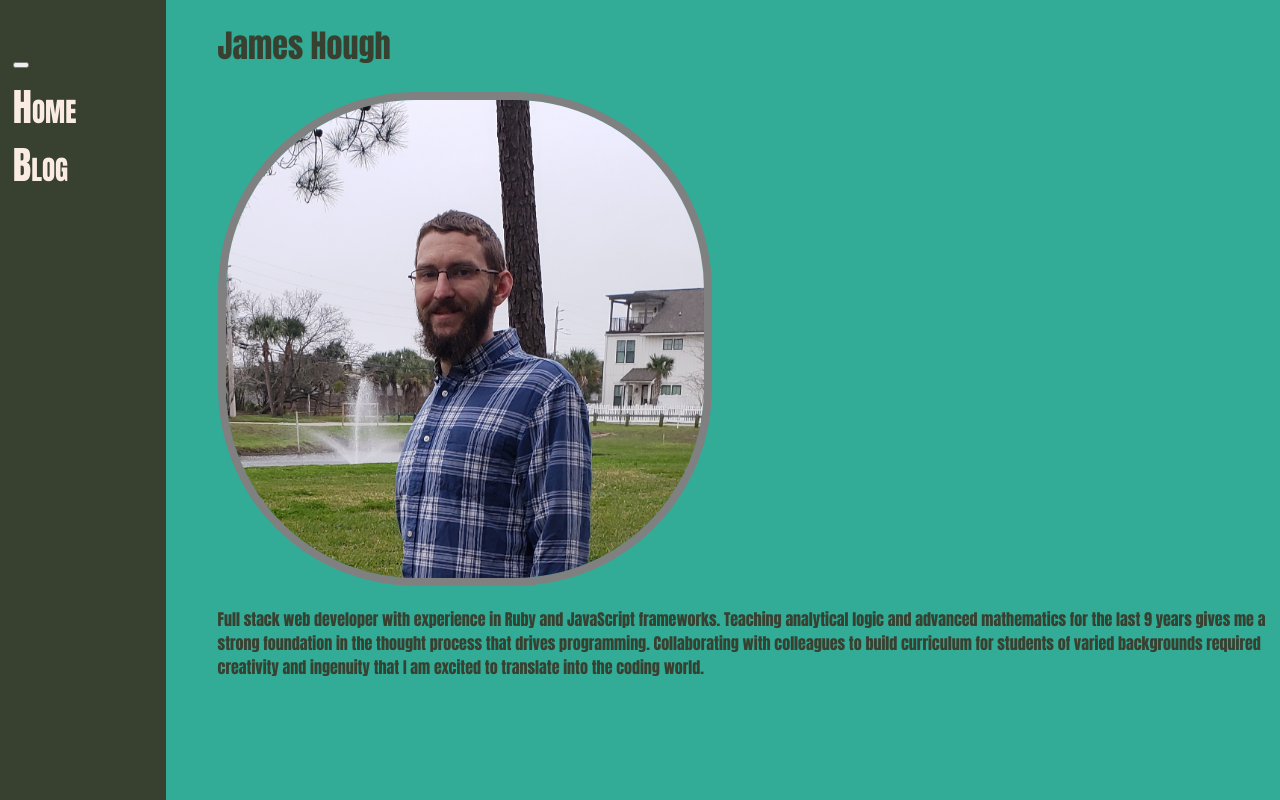
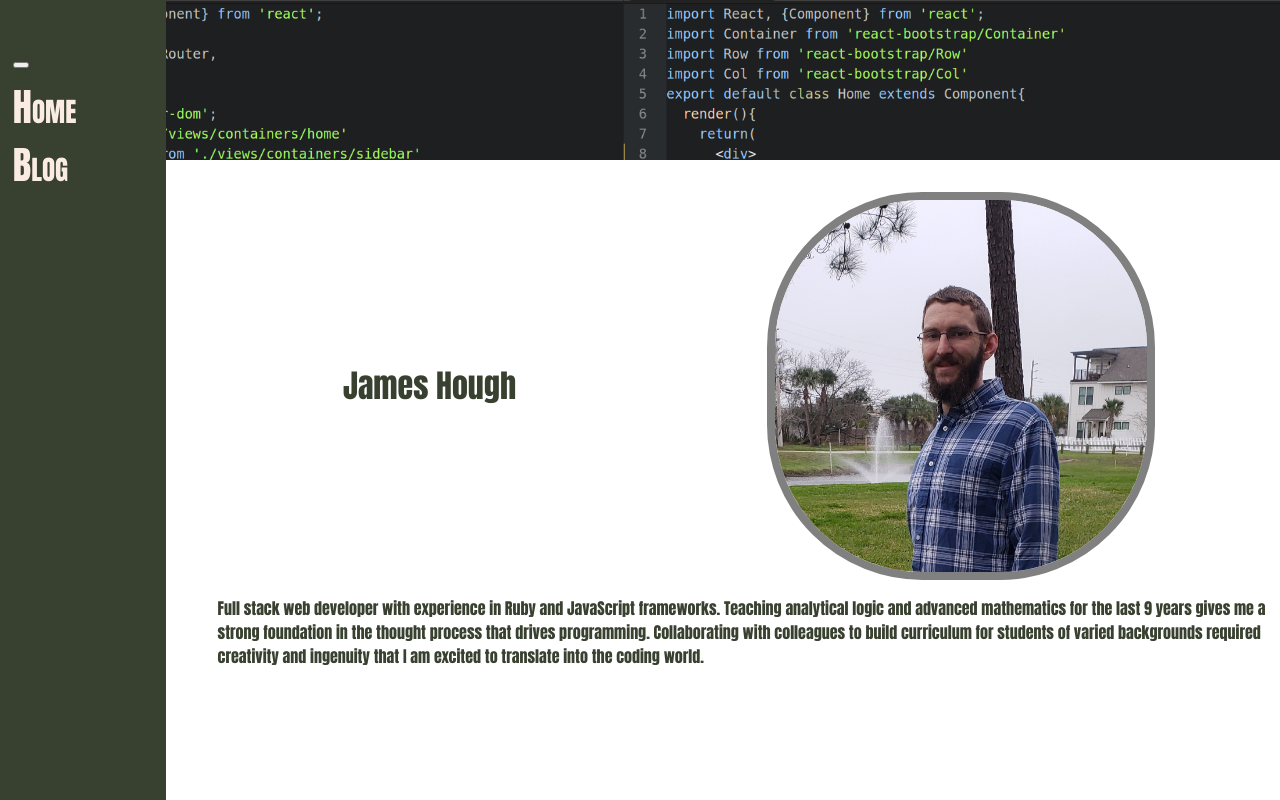
Before and after one commit to jehough/personalsite, a React (Create React App) app in the folder personal-site/: page / in a window 1280 px wide. Built offline with nearby package versions, Linux system fonts and the light colour scheme.

Commit message:
adds header and styling

```diff
--- a/personal-site/src/App.css
+++ b/personal-site/src/App.css
@@ -38,7 +38,7 @@
 }
 
 body {
-    background-color: #32ab97;
+    background-color: white;
 }
 .navside {
   background-color: #384030;
@@ -77,13 +77,24 @@ body {
 
 .mainHome {
   display: flex;
-  flex-direction: column;
+  margin-top: 12em;
+  flex-direction: row;
+  justify-content: space-around;
+  align-items: center;
 
 }
 
-.nameImage {
-  display: flex;
-  flex-direction: row;
+.header{
+  position: fixed;
+  margin: 0;
+  height: 10em;
+  width: 100%;
+  overflow: hidden;
+}
+
+#header-image{
+  width: 100%;
+
 }
 
 #self-image {
@@ -91,5 +102,5 @@ body {
   border-radius: 40%;
   border-width: .5em;
   border-color: grey;
-  width: 45%
+  width: 35%
 }
--- a/personal-site/src/root_router.js
+++ b/personal-site/src/root_router.js
@@ -7,11 +7,13 @@ import {
 import Home from './views/containers/home'
 import NavSideBar from './views/containers/sidebar'
 import Blog from './views/containers/blog'
+import Header from './views/components/header'
 
 export default class RootRouter extends Component{
   render(){
     return(
       <Router>
+        <Header />
         <NavSideBar />
         <div className="main">
           <Switch>
--- /dev/null
+++ b/personal-site/src/views/components/header.js
@@ -0,0 +1,12 @@
+import React from 'react';
+
+
+const Header = () => {
+  return(
+    <div className="header">
+      <img src='/screenshotforbg.png' alt="header background" id="header-image"/>
+    </div>
+  )
+}
+
+export default Header
--- a/personal-site/src/views/containers/home.js
+++ b/personal-site/src/views/containers/home.js
@@ -5,10 +5,10 @@ import Col from 'react-bootstrap/Col'
 export default class Home extends Component{
   render(){
     return(
-      <div className="mainHome">
-        <div classname="nameImage">
-          <div><h1>James Hough</h1></div>
-          <div><img src="/20200123_164959.jpg" alt="a pic of me...my face apparently broke your computer!" id="self-image"/></div>
+      <div>
+        <div className="mainHome">
+          <h1>James Hough</h1>
+          <img src="/20200123_164959.jpg" alt="a pic of me...my face apparently broke your computer!" id="self-image"/>
         </div>
         <p>Full stack web developer with experience in Ruby and JavaScript frameworks. Teaching analytical logic and advanced mathematics for the last 9 years gives me a strong foundation in the thought process that drives programming. Collaborating with colleagues to build curriculum for students of varied backgrounds required creativity and ingenuity that I am excited to translate into the coding world.</p>
       </div>
```
Also changed, not shown: personal-site/public/screenshotforbg.png (added).
